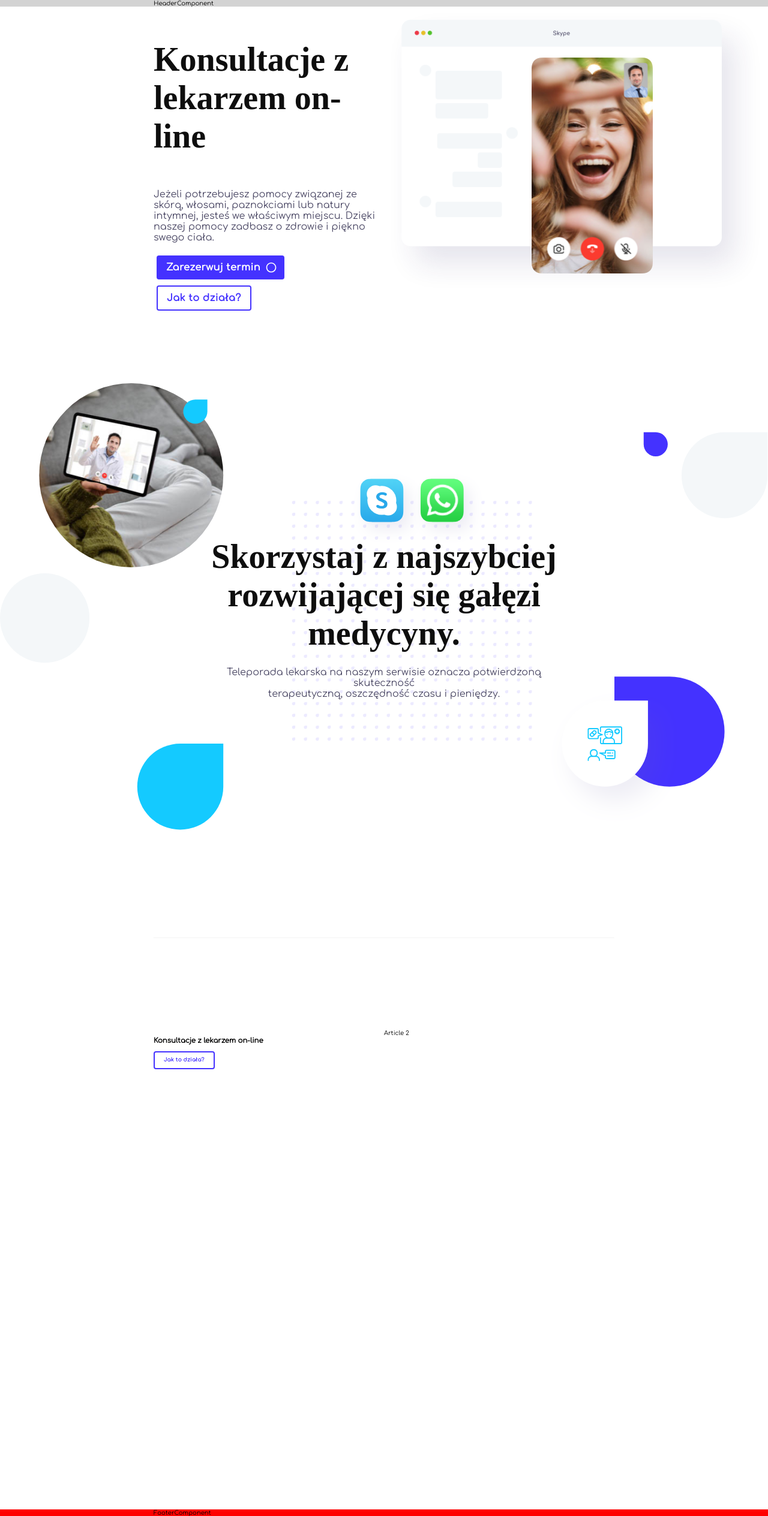
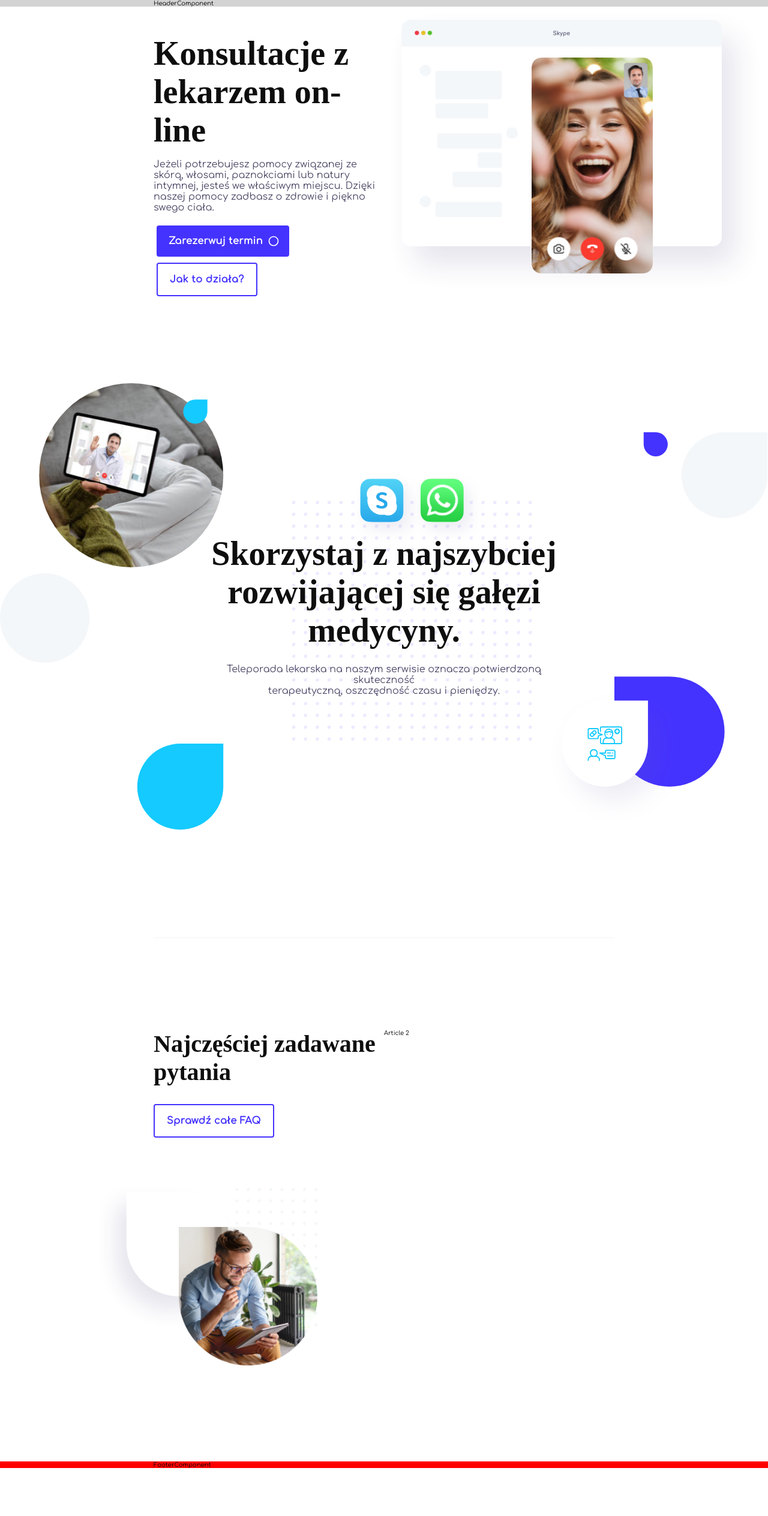
Before and after one commit to KrzysztofRajmund/emp-layout, a React (Create React App) app: page / in a window 1280 px wide. Shown: the whole page at 60% size. After the commit the page ends 2448 px from the top, so only its background shows below. Built offline with nearby package versions, Linux system fonts and the light colour scheme; a web font is replaced by a local one.

Commit message:
added first card for FAQ

```diff
--- a/src/components/LandingPage/Faq.tsx
+++ b/src/components/LandingPage/Faq.tsx
@@ -20,11 +20,11 @@ const Faq: React.FC = () => {
         <section className="faq">
 
             <article className="faqCard">
-                <h1>Konsultacje z lekarzem on-line</h1>
+                <h3>Najczęściej zadawane pytania</h3>
                 <Button color="primary" variant="outlined">
-                    Jak to działa?
+                    Sprawdź całe FAQ
                     </Button>
-
+                <div className="faqCardImage"></div>
             </article>
             <article className="faqCard">
                 Article 2
--- a/src/components/LandingPage/Intro.tsx
+++ b/src/components/LandingPage/Intro.tsx
@@ -24,7 +24,7 @@ const Intro: React.FC = () => {
         <section className="intro">
 
             <article className="introCard">
-                <h1>Konsultacje z lekarzem on-line</h1>
+                <h2>Konsultacje z lekarzem on-line</h2>
                 <p>
                     Jeżeli potrzebujesz pomocy związanej ze skórą, włosami, paznokciami lub natury intymnej, jesteś we właściwym miejscu. Dzięki naszej pomocy zadbasz o zdrowie i piękno swego ciała.
                 </p>
--- a/src/components/LandingPage/LandingPage.tsx
+++ b/src/components/LandingPage/LandingPage.tsx
@@ -24,12 +24,15 @@ theme.overrides = {
     //button
     MuiButton: {
         root: {
+            padding: "1.2rem 2rem",
             fontWeight: 600,
             borderRadius: "4px",
             textTransform: 'none', // removes uppercase transformation as it si default of material UI
+
         },
         outlinedPrimary: {
             border: "2px solid #4432ff",
+            padding: "1.2rem 2rem",
             '&:hover': {
                 backgroundColor: "#eee",
                 border: "2px solid #4432ff",
--- a/src/components/LandingPage/Profit.tsx
+++ b/src/components/LandingPage/Profit.tsx
@@ -6,8 +6,8 @@ const Profit: React.FC = () => {
         <>
             <section className="profit">
                 <article className="profitCard">
-                    <h1>Skorzystaj z najszybciej<br />
-                     rozwijającej się gałęzi medycyny.</h1>
+                    <h2>Skorzystaj z najszybciej<br />
+                     rozwijającej się gałęzi medycyny.</h2>
                     <p>
                         Teleporada lekarska na naszym serwisie oznacza potwierdzoną skuteczność<br />
                         terapeutyczną, oszczędność czasu i pieniędzy.
--- a/src/styles/main.css
+++ b/src/styles/main.css
@@ -36,11 +36,12 @@ hr {
   height: 60vh;
 }
 
-.introCard h1 {
+.introCard h2 {
   color: #0e0e0e;
+  font-family: "all-round-gothic";
   font-size: 5.6rem;
   font-weight: 700;
-  font-family: "all-round-gothic";
+  margin-bottom: 0.8rem;
 }
 
 .introCard p {
@@ -101,13 +102,13 @@ hr {
   text-align: center;
 }
 
-.profitCard h1 {
+.profitCard h2 {
   color: #0e0e0e;
+  font-family: "all-round-gothic";
   font-size: 5.6rem;
   font-weight: 700;
-  font-family: "all-round-gothic";
+  margin-bottom: 0.8rem;
   width: 95%;
-  margin-bottom: 0.8rem;
 }
 
 .profitCard p {
@@ -125,7 +126,33 @@ hr {
 }
 
 .faqCard {
-  height: 100vh;
+  height: 90vh;
+}
+
+.faqCard:first-child {
+  text-align: left;
+}
+
+.faqCard:first-child h3 {
+  color: #0e0e0e;
+  font-family: "all-round-gothic";
+  font-size: 4rem;
+  margin-top: 0;
+  margin-bottom: 3rem;
+}
+
+.faqCard:first-child button {
+  font-size: 1.6rem;
+}
+
+.faqCard:first-child .faqCardImage {
+  width: 100%;
+  height: 50%;
+  margin-top: 2rem;
+  margin-left: -10rem;
+  background-image: url("../assets/illustration-faq.png");
+  background-size: cover;
+  background-repeat: no-repeat;
 }
 
 header {
--- a/src/styles/sections/_faq.scss
+++ b/src/styles/sections/_faq.scss
@@ -4,5 +4,26 @@
 }
 
 .faqCard {
-  height: 100vh;
+  height: 90vh;
+
+  &:first-child {
+    text-align: left;
+    h3 {
+      @include headingThird;
+      margin-top: 0;
+      margin-bottom: 3rem;
+    }
+    button {
+      font-size: 1.6rem;
+    }
+    .faqCardImage {
+      width: 100%;
+      height: 50%;
+      margin-top: 2rem;
+      margin-left: -10rem;
+      background-image: url('../assets/illustration-faq.png');
+      background-size: cover;
+      background-repeat: no-repeat;
+    }
+  }
 }
--- a/src/styles/sections/_intro.scss
+++ b/src/styles/sections/_intro.scss
@@ -5,7 +5,7 @@
 
 .introCard {
   height: 60vh;
-  h1 {
+  h2 {
     @include headingSecond;
   }
   p {
@@ -16,13 +16,10 @@
     font-size: 1.6rem;
     margin: 0.5rem;
   }
-}
-
-.introCard:first-child {
+  &:first-child {
     text-align: left;
   }
-
-.introCard:last-child {
+  &:last-child {
     text-align: right;
     img:first-of-type {
       height: 100%;
@@ -36,3 +33,4 @@
       height: 45vh;
     }
   }
+}
--- a/src/styles/sections/_profit.scss
+++ b/src/styles/sections/_profit.scss
@@ -14,10 +14,9 @@
   align-items: center;
   text-align: center;
 
-  h1 {
+  h2 {
     @include headingSecond;
     width: 95%;
-    margin-bottom: 0.8rem;
   }
   p {
     @include paragraphNormal;
--- a/src/styles/util/_functions.scss
+++ b/src/styles/util/_functions.scss
@@ -1,9 +1,23 @@
+//heading
+@mixin heading {
+  color: $titleColor;
+  font-family: $familyFontsSecondary;
+}
+
 @mixin headingSecond {
-  color: $titleColor;
+  @include heading;
   font-size: 5.6rem;
   font-weight: 700;
-  font-family: $familyFontsSecondary;
+  margin-bottom: 0.8rem;
 }
+
+//sf ns display font ??? no fonts were supplied in assets
+@mixin headingThird {
+  @include heading;
+  font-size: 4rem;
+}
+
+//paragraph
 @mixin paragraphNormal {
   color: $paragraphColor;
   font-size: 1.6rem;
```
Also changed, not shown: 1 other file (tests, documents, lock files or other folders). Lines whose indentation alone changed are shown as unchanged.
